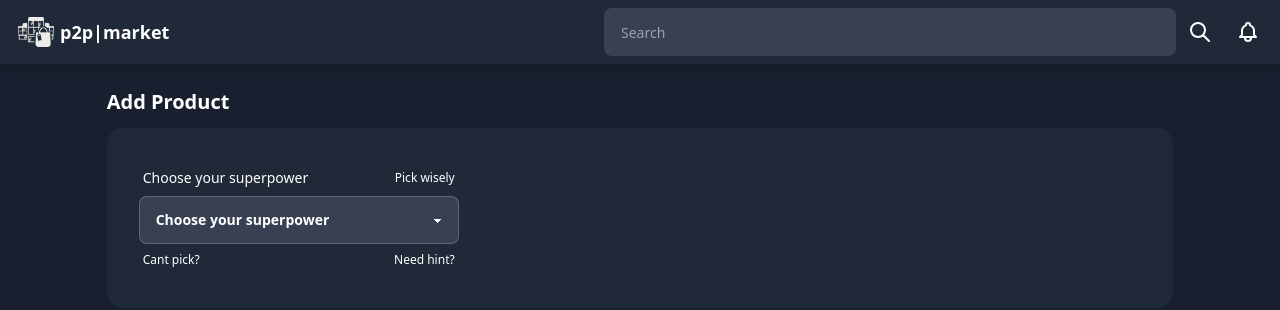
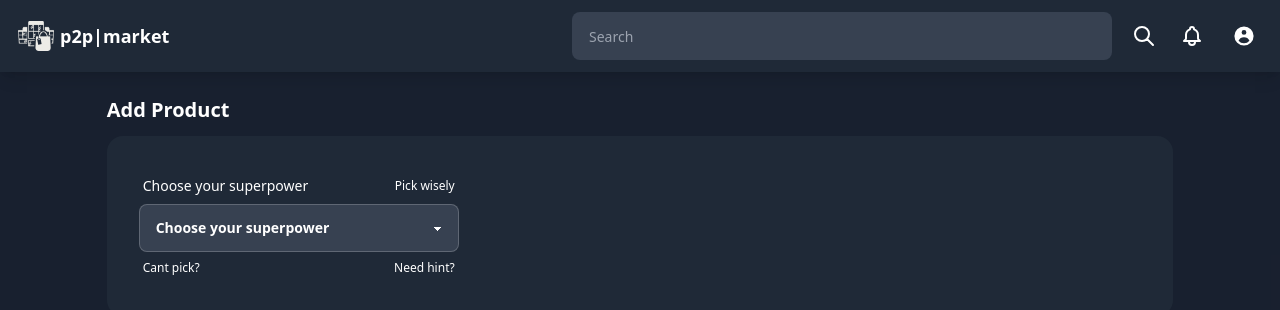
Before and after one commit to p2m-project/p2pmarket_client, a React (Create React App) app: page /addProduct in a window 1280 px wide. Shown: the top 310 px of the page. Built offline with nearby package versions, Linux system fonts and the light colour scheme.

Commit message:
Custom navbar

```diff
--- a/src/components/shared/NavBar.js
+++ b/src/components/shared/NavBar.js
@@ -30,7 +30,7 @@ export default function NavBar() {
           <input type="text" placeholder="Search" className="input w-full" />
         </div>
       </div>
-      <div className="flex-none">
+      <div className="flex-none pl-2">
         <button className="btn btn-square btn-ghost">
           <svg
             xmlns="http://www.w3.org/2000/svg"
@@ -64,6 +64,36 @@ export default function NavBar() {
           </svg>
         </button>
       </div>
+
+      <div className="flex-none">
+        <div className="dropdown dropdown-end">
+          <div tabIndex="0" className="m-1 btn btn-square btn-ghost">
+            <svg
+              xmlns="http://www.w3.org/2000/svg"
+              className="h-6 w-6"
+              viewBox="0 0 20 20"
+              fill="currentColor"
+            >
+              <path
+                fillRule="evenodd"
+                d="M18 10a8 8 0 11-16 0 8 8 0 0116 0zm-6-3a2 2 0 11-4 0 2 2 0 014 0zm-2 4a5 5 0 00-4.546 2.916A5.986 5.986 0 0010 16a5.986 5.986 0 004.546-2.084A5 5 0 0010 11z"
+                clipRule="evenodd"
+              />
+            </svg>
+          </div>
+          <ul
+            tabIndex="0"
+            className="p-2 shadow menu dropdown-content bg-base-300 rounded-box w-36 overflow-y-scroll"
+          >
+            <li>
+              <div className="p-3 text-sm text-center">John Doe</div>
+            </li>
+            <li>
+              <a className="text-center"> Sign Out </a>
+            </li>
+          </ul>
+        </div>
+      </div>
     </div>
   );
 }
```
